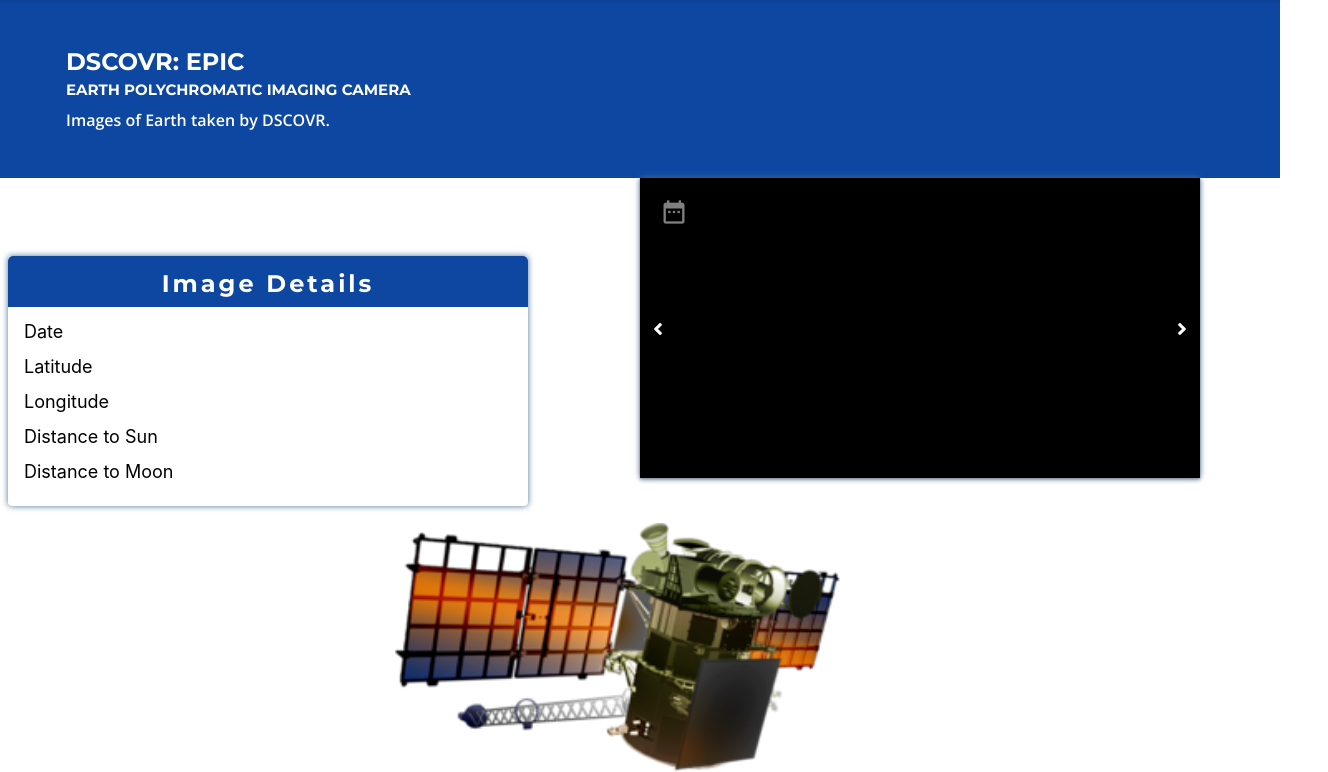
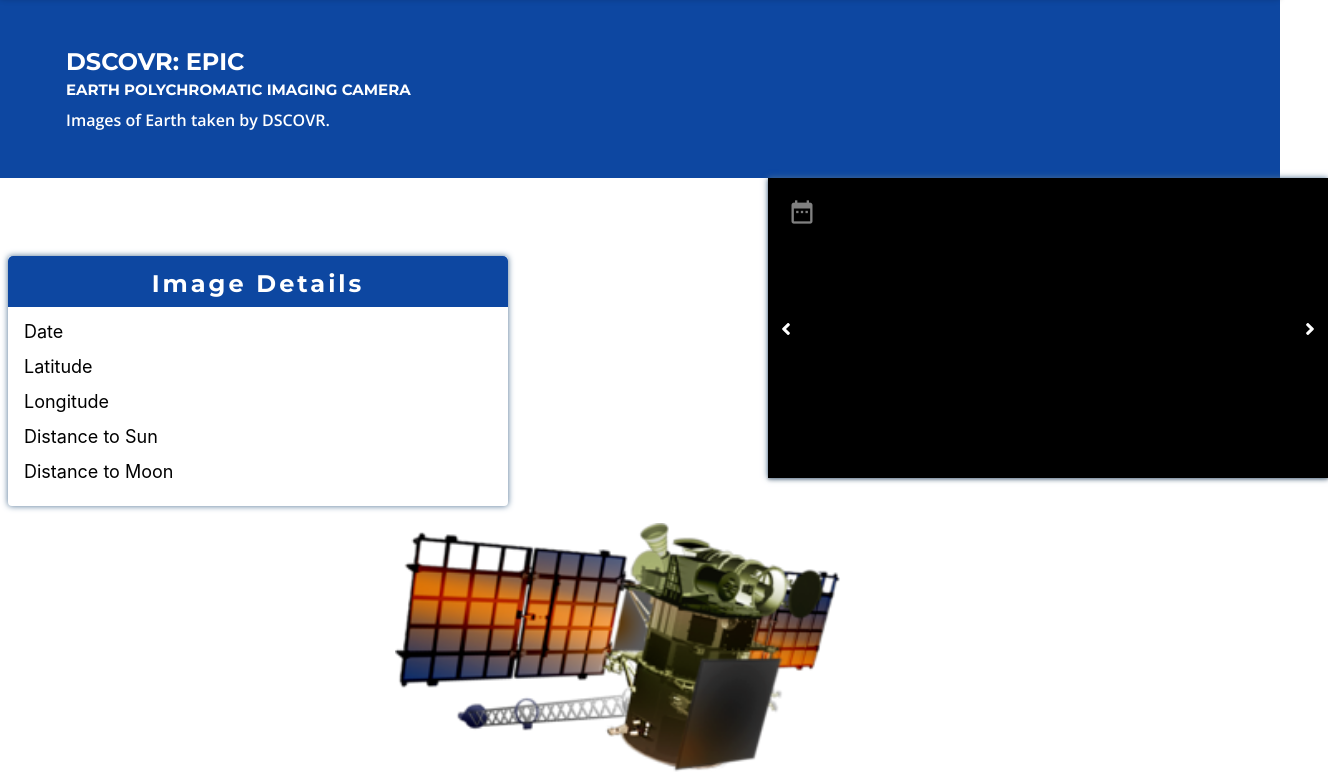
Before and after one commit to vikashds4/epic, a plain HTML site: page index.html in a window 1280 px wide. Shown: the part 66-838 px from the top of the page, 1328 px wide, since content can reach past the window. Drawn offline with nearby package versions, Linux system fonts and the light colour scheme; no server answers.

Commit message:
Update desktopstyle.css

```diff
--- a/desktopstyle.css
+++ b/desktopstyle.css
@@ -27,7 +27,7 @@
 
     .image-container{
       width: calc(var(--vh, 1vh) * 70);
-      margin-left: 50%;
+      margin-left: 60%;
 
     }
 
@@ -43,7 +43,7 @@
   }
 
 .container{
-  width: calc(var(--vh, 1vh) * 65);
+  width: 500px;
   position: absolute;
   top: 250px;
 
```
